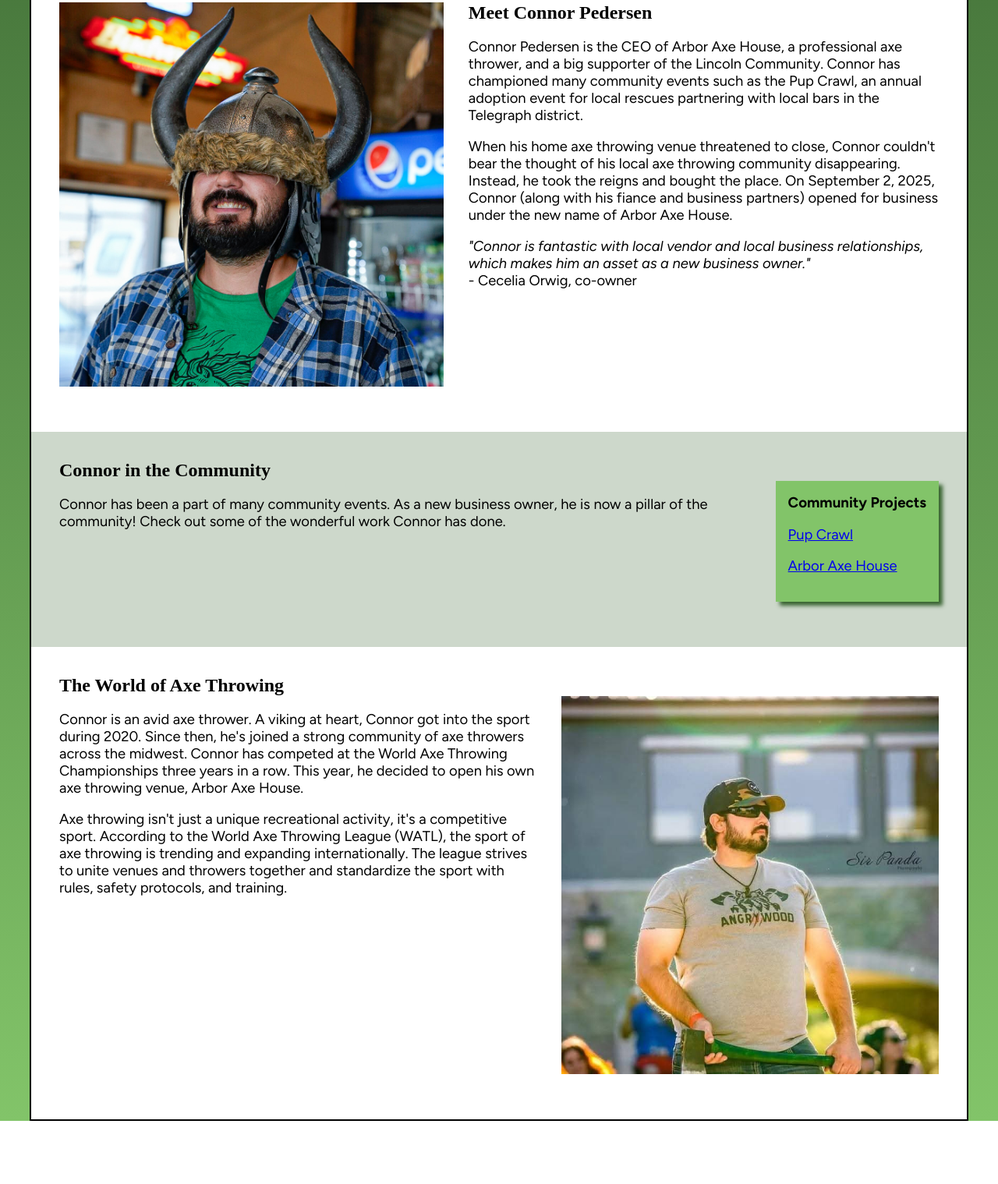
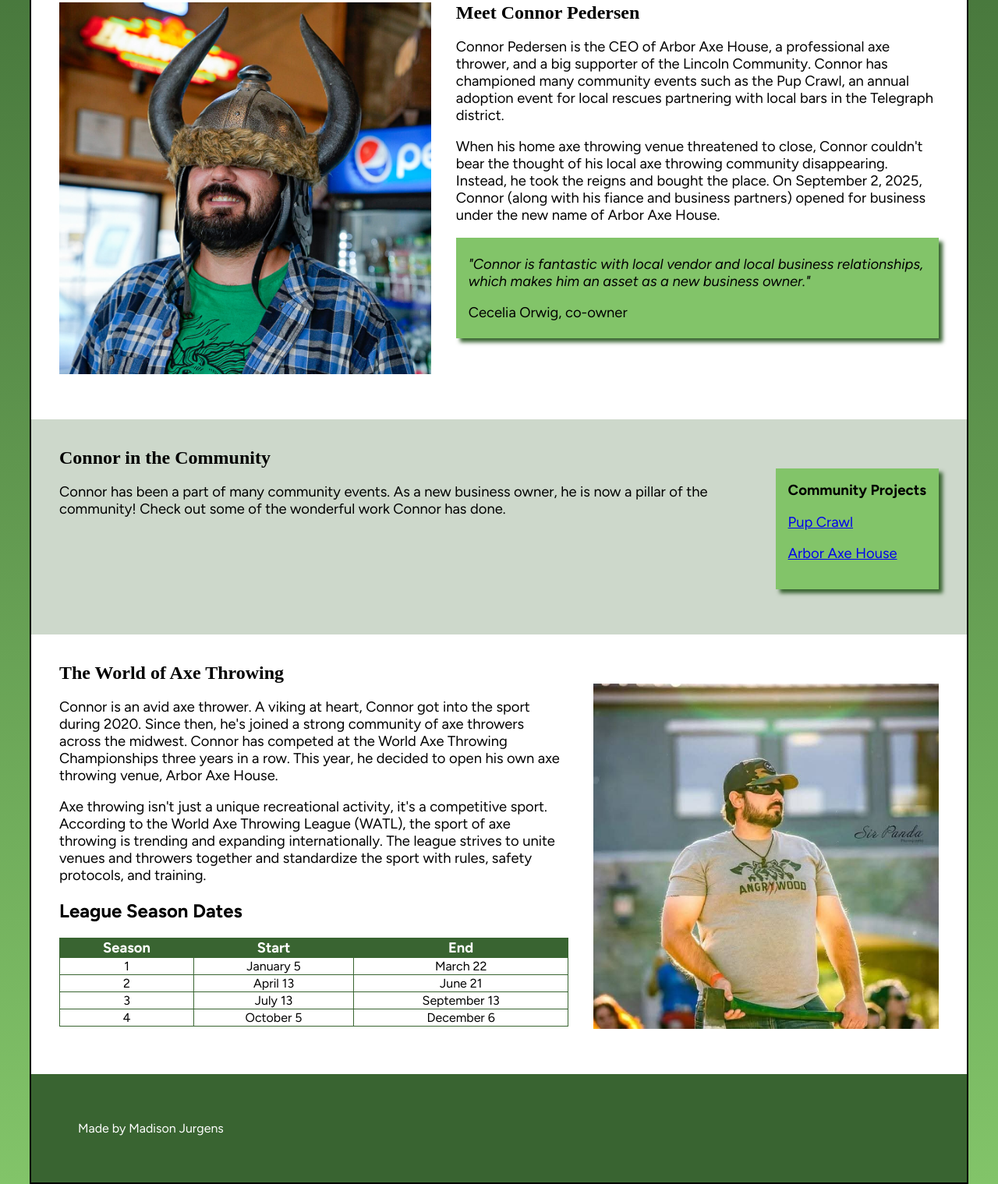
Before and after one commit to jurgensmadison/bioSite, a plain HTML site: page index.html in a window 1280 px wide. Shown: the part 424-1943 px from the top of the page at 78% size. Before the commit the page ends 1862 px from the top, so only its background shows below. Drawn offline with Linux system fonts and the light colour scheme; a web font is replaced by a local one.

Commit message:
added cards, blockquotes, and style updates

```diff
--- a/CSS/styles.css
+++ b/CSS/styles.css
@@ -1,12 +1,23 @@
 /*created by: Madison Jurgens*/
 /*date: 12/01/2025           */
 /*file name: styles.css      */
+/* Variables */
+/* I used variables for font color: source https://www.w3schools.com/css/css3_variables.asp */
+:root {
+  --darkGreen: #396431;
+  --lightGreen: #82c469;
+}
 
 /* CSS Reset */
 body, header, nav, main, footer, img, h1, h3, ul{
   margin: 0;
   padding: 0;
   border: 0;
+}
+
+/* Hide Mobile */
+.mobile {
+  display:none;
 }
 
 /* Images and body */
@@ -28,7 +39,7 @@ body {
 
 /* Nav */
 nav {
-  background-color:#396431;
+  background-color:var(--darkGreen);
 }
 nav ul {
   list-style-type: none;
@@ -70,13 +81,34 @@ figure {
   margin: 2%;
 }
 .card {
-  background-color: #82c469;
+  background-color: var(--lightGreen);
   padding: 1em;
-  box-shadow: #396431 5px 5px 5px;
+  box-shadow: var(--darkGreen) 5px 5px 5px;
+}
+blockquote.card {
+  padding: 0.25em 1em;
+  margin: 1em 0;
 }
 #community {
   background-color:rgba(57,100,49,0.25);
 }
+table {
+    border: 1px solid var(--darkGreen);
+    border-collapse:collapse;
+    margin: 0 auto;
+    width: 100%;
+  }
+  th, td {
+    border: 1px solid var(--darkGreen);
+  }
+  th {
+    background-color: var(--darkGreen);
+    color: #fff;
+    font-size: 1.15em;
+  }
+  td {
+    text-align: center;
+  }
 
 /* Font styling */
 h1 {
@@ -89,8 +121,34 @@ a:hover {
   text-decoration: none;
 }
 
+/* Footer */
+footer {
+  background: var(--darkGreen);
+  color: #fff;
+  padding: 5%;
+}
+
 /*Media query for mobile*/
 @media screen and (max-width: 599px) {
+  /* Show mobile and hide desktop */
+  .desktop {
+    display: none;
+  }
+  .mobile {
+    display: block;
+  }
+
+  /* Nav */
+  nav ul {
+    padding: 0;
+  }
+  nav li {
+    display: block;
+    padding-top: 5px;
+    padding-bottom: 5px;
+    border-bottom: solid 1px #fff;
+  }
+
   /* Main */
   section {
     padding: 5%;
@@ -105,4 +163,9 @@ a:hover {
   main img {
     padding-bottom: 2%;
   }
+  ul {
+    padding-left: 5%;
+    padding-bottom: 5%;
+  }
+
 }
--- a/index.html
+++ b/index.html
@@ -46,8 +46,11 @@
               <h1>Meet Connor Pedersen</h1>
               <p>Connor Pedersen is the CEO of Arbor Axe House, a professional axe thrower, and a big supporter of the Lincoln Community. Connor has championed many community events such as the Pup Crawl, an annual adoption event for local rescues partnering with local bars in the Telegraph district.</p>
               <p>When his home axe throwing venue threatened to close, Connor couldn't bear the thought of his local axe throwing community disappearing. Instead, he took the reigns and bought the place. On September 2, 2025, Connor (along with his fiance and business partners) opened for business under the new name of Arbor Axe House.</p>
-              <p><i>"Connor is fantastic with local vendor and local business relationships, which makes him an asset as a new business owner."</i><br>
-              - Cecelia Orwig, co-owner</p>
+              <!-- This is a blockquote. Source: https://www.w3schools.com/tags/tag_blockquote.asp -->
+              <blockquote class="card">
+                <p><i>"Connor is fantastic with local vendor and local business relationships, which makes him an asset as a new business owner."</i></p>
+                <p>Cecelia Orwig, co-owner</p>
+              </blockquote>
             </div>
           </div>
         </section>
@@ -70,6 +73,40 @@
             <div>
               <p>Connor is an avid axe thrower. A viking at heart, Connor got into the sport during 2020. Since then, he's joined a strong community of axe throwers across the midwest. Connor has competed at the World Axe Throwing Championships three years in a row. This year, he decided to open his own axe throwing venue, Arbor Axe House.</p>
               <p>Axe throwing isn't just a unique recreational activity, it's a competitive sport. According to the World Axe Throwing League (WATL), the sport of axe throwing is trending and expanding internationally. The league strives to unite venues and throwers together and standardize the sport with rules, safety protocols, and training.</p>
+              <h2>League Season Dates</h2>
+              <table class="desktop">
+                <tr>
+                  <th>Season</th>
+                  <th>Start</th>
+                  <th>End</th>
+                </tr>
+                <tr>
+                  <td>1</td>
+                  <td>January 5</td>
+                  <td>March 22</td>
+                </tr>
+                <tr>
+                  <td>2</td>
+                  <td>April 13</td>
+                  <td>June 21</td>
+                </tr>
+                <tr>
+                  <td>3</td>
+                  <td>July 13</td>
+                  <td>September 13</td>
+                </tr>
+                <tr>
+                  <td>4</td>
+                  <td>October 5</td>
+                  <td>December 6</td>
+                </tr>
+              </table>
+              <ul type="disc" class="mobile">
+                <li>Season 1: January 5 - March 22</li>
+                <li>Season 2: April 3 - June 21</li>
+                <li>Season 3: July 13 - September 13</li>
+                <li>Season 4: October 5 - December 6</li>
+              </ul>
             </div>
             <div>
               <img src="images/connorAxe.jpg" alt="Connor with an axe.">
@@ -79,7 +116,7 @@
       </main>
 
       <footer>
-
+        <div>Made by Madison Jurgens</div>
       </footer>
     </div>
   </body>
```
Also changed, not shown: about.html (+2 -2 lines), hobby.html (+5 -3 lines), template.html (+1 -1 lines).
